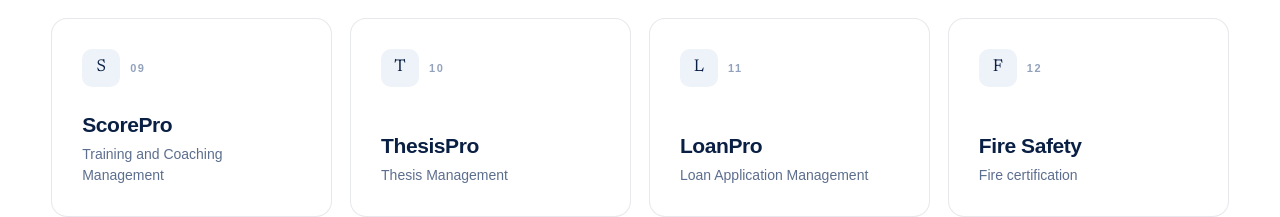
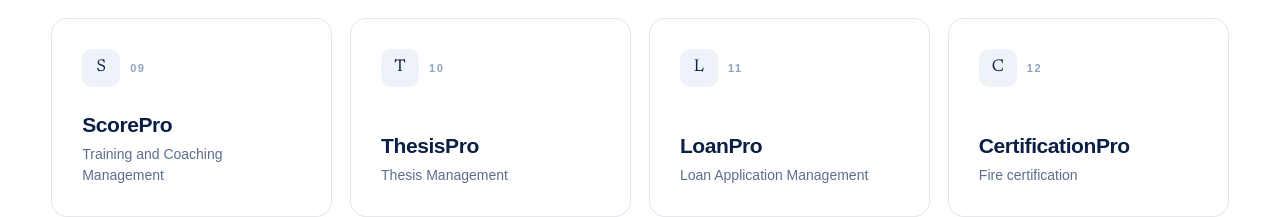
Before and after one commit to ikaydreams-dev/Beaver, a React (Vite) app: page / in a window 1280 px wide. Shown: the part 1613-1830 px from the top of the page. Built offline with nearby package versions, Linux system fonts and the light colour scheme.

Commit message:
Rename Fire Safety to CertificationPro

```diff
--- a/src/components/Hero.jsx
+++ b/src/components/Hero.jsx
@@ -13,7 +13,7 @@ const PRODUCTS = [
   ["ScorePro", "Training and Coaching Management", "score.stepsbuild.com"],
   ["ThesisPro", "Thesis Management", "thesis.stepsbuild.com"],
   ["LoanPro", "Loan Application Management", "loan.stepsbuild.com"],
-  ["Fire Safety", "Fire certification", "firesafety.stepsbuild.com"],
+  ["CertificationPro", "Fire certification", "firesafety.stepsbuild.com"],
   ["VendorPro", "Vendor Management", "petroleum.stepsbuild.com"],
   ["TrainingPro", "Organizational Training Management", "training.stepsbuild.com"],
   ["ReportingPro", "Organizational Reporting System", "reporting.stepsbuild.com"],
```
